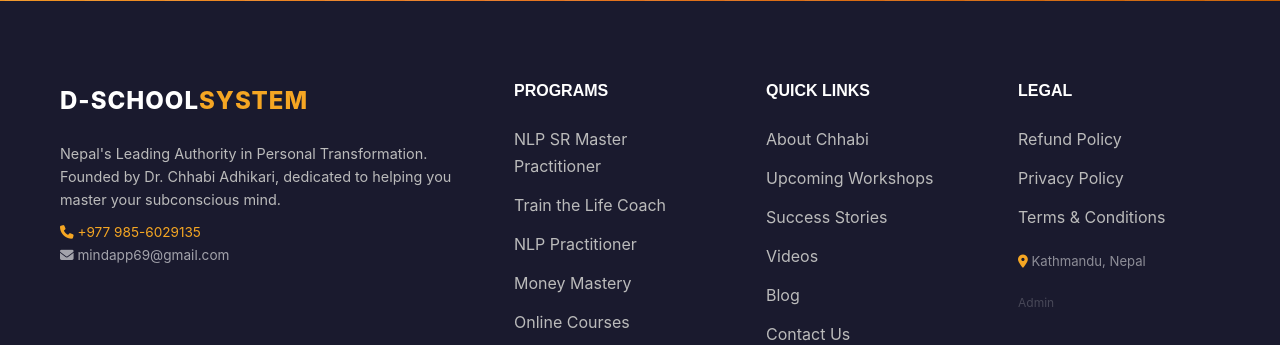
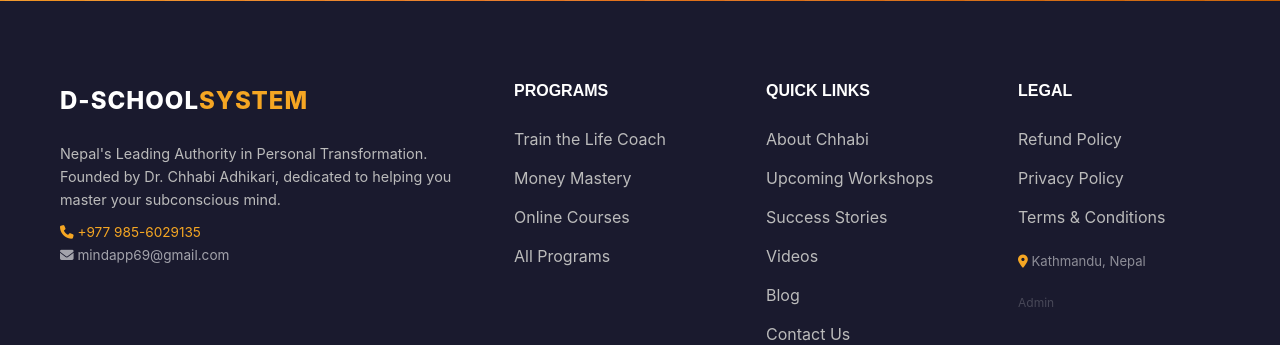
Before and after one commit to isoftrosolutions/chhabi-adhikari, a PHP site: page /index.php in a window 1280 px wide. Shown: the part 6155-6500 px from the top of the page. Run offline with PHP 8.4, Linux system fonts and the light colour scheme; data comes from the database, SQL or seed files in the repository; some libraries are stand-ins or nearby versions.

Commit message:
Clean footer: removed broken links to nlp-practitioner and nlp-sr-master

```diff
--- a/includes/footer.php
+++ b/includes/footer.php
@@ -31,11 +31,10 @@ $footDesc = getSetting('footer_description', "Nepal's Leading Authority in Perso
                 <div class="footer-col">
                     <h4>Programs</h4>
                     <ul style="padding:0;">
-                        <li><a href="<?= BASE_URL ?>/nlp-sr-master">NLP SR Master Practitioner</a></li>
                         <li><a href="<?= BASE_URL ?>/ttclc">Train the Life Coach</a></li>
-                        <li><a href="<?= BASE_URL ?>/nlp-practitioner">NLP Practitioner</a></li>
                         <li><a href="<?= BASE_URL ?>/money">Money Mastery</a></li>
                         <li><a href="<?= BASE_URL ?>/online-courses">Online Courses</a></li>
+                        <li><a href="<?= BASE_URL ?>/courses">All Programs</a></li>
                     </ul>
                 </div>
                 <div class="footer-col">
```
